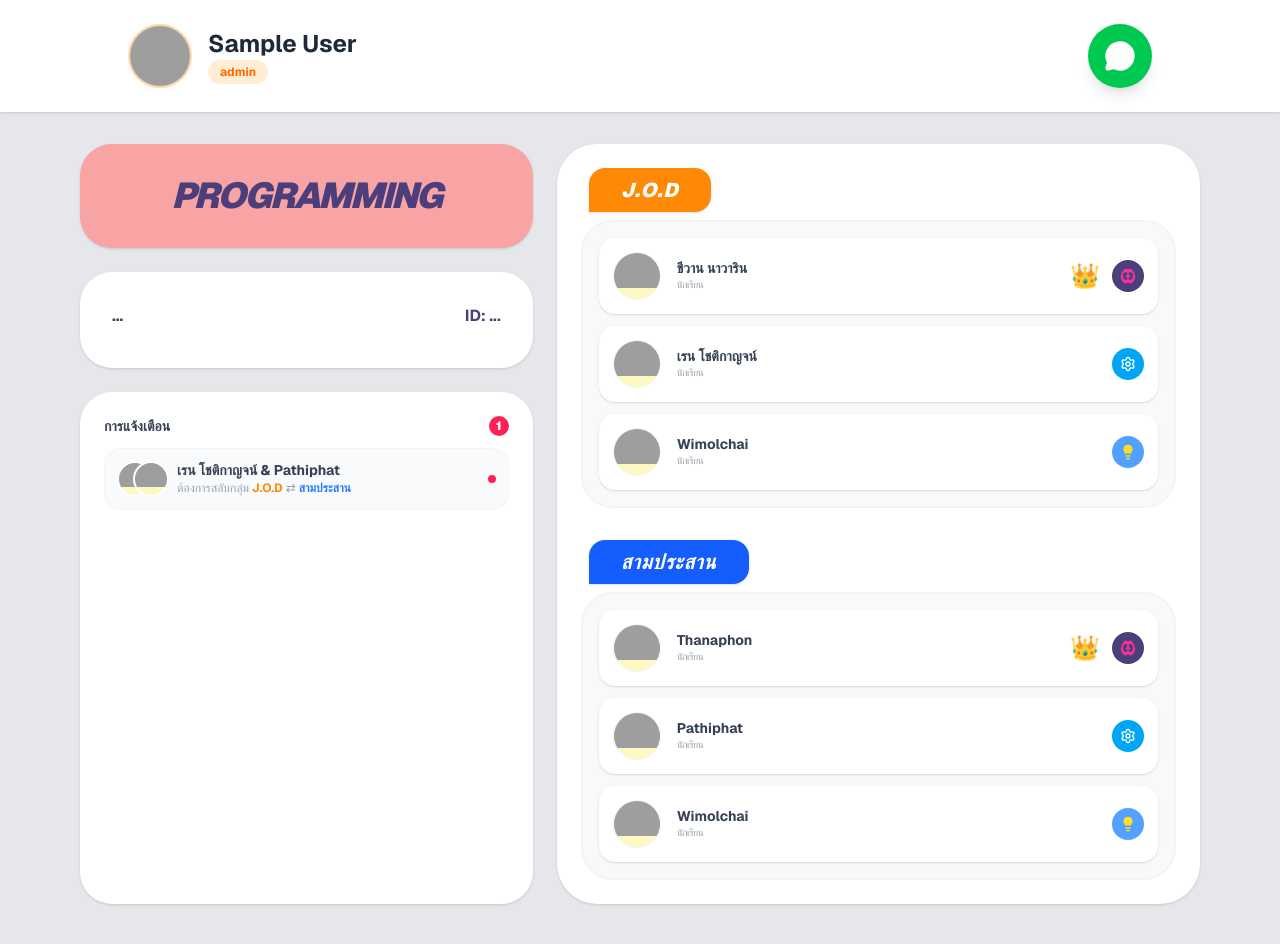
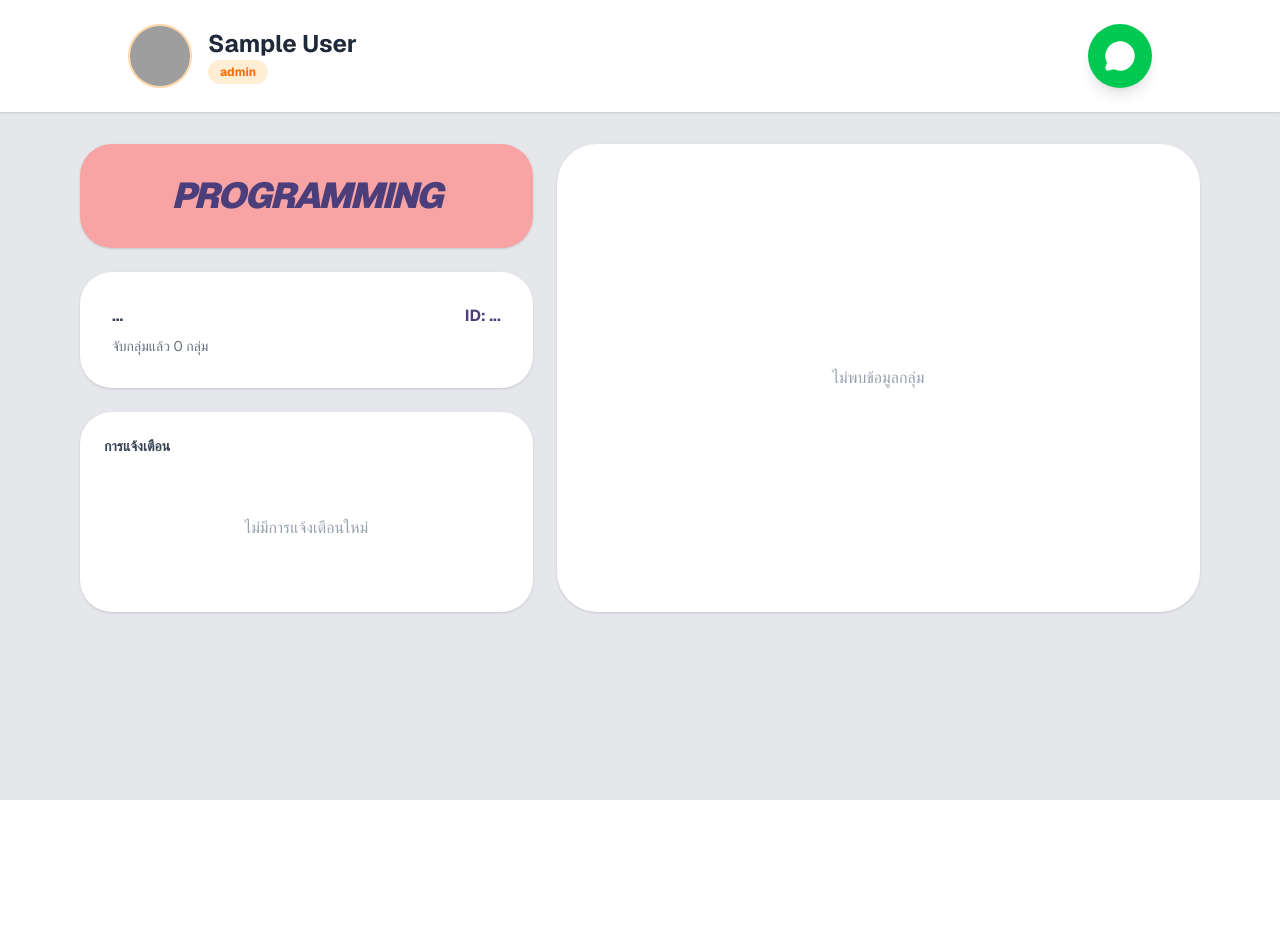
Before and after one commit to Oatto319/FinalProject, a Next.js app: page /create/group in a window 1280 px wide. Shown: the top 944 px of the page. After the commit the page ends 800 px from the top, so only its background shows below. Built offline with nearby package versions, Linux system fonts and the light colour scheme; sample sign-in values are in the browser's storage; grey boxes are pictures that could not be loaded.

Commit message:
fix group page

```diff
--- a/app/create/group/page.tsx
+++ b/app/create/group/page.tsx
@@ -2,20 +2,21 @@
 
 import React, { useState, useEffect } from 'react';
 import { useRouter } from 'next/navigation';
-import { Brain, Settings, Lightbulb, X } from 'lucide-react';
+import { X } from 'lucide-react';
 import Navbar from '../../navbar/page';
 
-interface Member {
+interface RoomMember {
   name: string;
-  role: string;
-  isLeader: boolean;
-  type: 'brain' | 'settings' | 'lightbulb';
+  avatarSeed: number;
+  gmail: string;
+  role?: string;
 }
 
-interface Group {
+interface MatchedGroup {
+  id: number;
   name: string;
-  color: string;
-  members: Member[];
+  members: RoomMember[];
+  leaderId?: string;
 }
 
 interface TransferRequest {
@@ -27,79 +28,51 @@ interface TransferRequest {
   reason?: string;
 }
 
+const GROUP_COLORS = [
+  'bg-orange-400',
+  'bg-blue-600',
+  'bg-emerald-500',
+  'bg-purple-500',
+  'bg-rose-500',
+  'bg-amber-500',
+  'bg-cyan-500',
+  'bg-indigo-500',
+];
+
+const ROLE_ICONS: Record<string, string> = {
+  'นักวิเคราะห์': '/img/brain.png',
+  'นักสร้างสรรค์': '/img/idea.png',
+  'ผู้ปฏิบัติ': '/img/pencil.png',
+  'ผู้ประสานงาน': '/img/make.png',
+};
+
 const GroupResultPage = () => {
   const router = useRouter();
   const [showModal, setShowModal] = useState(false);
   const [selectedReq, setSelectedReq] = useState<TransferRequest | null>(null);
-  const [user, setUser] = useState<{ name: string; avatarSeed: number } | null>(null);
-  const [room, setRoom] = useState<{ id: string; title: string; totalMembers: number; groupSize: number } | null>(null);
+  const [room, setRoom] = useState<{ id: string; title: string; totalMembers: number; groupSize: number; template?: string } | null>(null);
+  const [groups, setGroups] = useState<MatchedGroup[]>([]);
+  const [transferRequests, setTransferRequests] = useState<TransferRequest[]>([]);
 
   useEffect(() => {
-    const raw = localStorage.getItem('currentUser');
-    if (raw) setUser(JSON.parse(raw));
     const roomRaw = localStorage.getItem('currentRoom');
-    if (roomRaw) setRoom(JSON.parse(roomRaw));
+    if (!roomRaw) return;
+    const r = JSON.parse(roomRaw);
+    setRoom(r);
+
+    const groupsRaw = localStorage.getItem(`matchedGroups_${r.id}`);
+    if (groupsRaw) setGroups(JSON.parse(groupsRaw));
   }, []);
-
-  const [transferRequests, setTransferRequests] = useState<TransferRequest[]>([
-    { id: 1, name: 'เรน โชติกาญจน์', swapWith: 'Pathiphat', fromGroup: 'J.O.D', toGroup: 'สามประสาน', reason: 'เพื่อนสนิทอยู่กลุ่มนั้นครับ' },
-  ]);
-
-  const groups: Group[] = [
-    {
-      name: 'J.O.D',
-      color: 'bg-orange-400',
-      members: [
-        { name: 'ชีวาน นาวาริน', role: 'นักเรียน', isLeader: true, type: 'brain' },
-        { name: 'เรน โชติกาญจน์', role: 'นักเรียน', isLeader: false, type: 'settings' },
-        { name: 'Wimolchai', role: 'นักเรียน', isLeader: false, type: 'lightbulb' },
-      ],
-    },
-    {
-      name: 'สามประสาน',
-      color: 'bg-blue-600',
-      members: [
-        { name: 'Thanaphon', role: 'นักเรียน', isLeader: true, type: 'brain' },
-        { name: 'Pathiphat', role: 'นักเรียน', isLeader: false, type: 'settings' },
-        { name: 'Wimolchai', role: 'นักเรียน', isLeader: false, type: 'lightbulb' },
-      ],
-    },
-  ];
 
   const handleOpen = (req: TransferRequest) => {
     setSelectedReq(req);
     setShowModal(true);
   };
 
-  const handleRequest = (id: number, action: 'approve' | 'reject') => {
+  const handleRequest = (id: number) => {
     setTransferRequests(prev => prev.filter(r => r.id !== id));
     setShowModal(false);
     setSelectedReq(null);
-  };
-
-  const renderTypeIcon = (type: Member['type']) => {
-    switch (type) {
-      case 'brain':
-        return (
-          <div className="w-8 h-8 rounded-full bg-[#4B3E7A] flex items-center justify-center text-pink-500">
-            <Brain size={16} fill="currentColor" />
-          </div>
-        );
-      case 'settings':
-        return (
-          <div className="w-8 h-8 rounded-full bg-sky-500 flex items-center justify-center text-white">
-            <Settings size={16} />
-          </div>
-        );
-      case 'lightbulb':
-        return (
-          <div className="w-8 h-8 rounded-full bg-blue-400 flex items-center justify-center text-yellow-300">
-            <Lightbulb size={16} fill="currentColor" />
-          </div>
-        );
-      default:
-        return null;
-    }
   };
 
   return (
@@ -111,10 +84,10 @@ const GroupResultPage = () => {
         {/* Left Column */}
         <div className="lg:col-span-5 flex flex-col gap-6">
 
-          {/* Programming Title Card */}
+          {/* Template Title Card */}
           <div className="bg-[#F8A4A4] rounded-[32px] p-8 flex items-center justify-center shadow-sm">
             <h1 className="text-[#4B3E7A] text-4xl font-black italic tracking-tighter uppercase">
-              PROGRAMMING
+              {room?.template ?? 'PROGRAMMING'}
             </h1>
           </div>
 
@@ -126,8 +99,9 @@ const GroupResultPage = () => {
                 <p className="text-sm text-gray-500 italic">
                   {room ? `จำนวน ${room.totalMembers} คน กลุ่มละ ${room.groupSize} คน` : ''}
                 </p>
+                <p className="text-sm text-gray-500">จับกลุ่มแล้ว {groups.length} กลุ่ม</p>
               </div>
-              <div className="text-right space-y-2">
+              <div className="text-right">
                 <p className="font-bold text-[#4B3E7A]">ID: {room?.id ?? '...'}</p>
               </div>
             </div>
@@ -143,80 +117,61 @@ const GroupResultPage = () => {
                 </span>
               )}
             </div>
-
-            {transferRequests.length === 0 ? (
             <div className="flex-1 flex items-center justify-center">
               <p className="text-gray-400 font-medium">ไม่มีการแจ้งเตือนใหม่</p>
             </div>
-            ) : (
-              <div className="flex flex-col gap-2">
-                {transferRequests.map((req) => (
-                  <button
-                    key={req.id}
-                    onClick={() => handleOpen(req)}
-                    className="w-full bg-gray-50 rounded-2xl border border-gray-100 p-3 flex items-center gap-3 hover:bg-gray-100 transition-all text-left"
-                  >
-                    {/* Avatar ซ้อนกัน */}
-                    <div className="relative w-12 h-9 flex-shrink-0">
-                      <div className="absolute left-0 top-0 w-9 h-9 rounded-full overflow-hidden bg-yellow-100 border-2 border-white">
-                        <img src={`https://api.dicebear.com/7.x/avataaars/svg?seed=${req.name}`} alt={req.name} />
-                      </div>
-                      <div className="absolute left-4 top-0 w-9 h-9 rounded-full overflow-hidden bg-yellow-100 border-2 border-white">
-                        <img src={`https://api.dicebear.com/7.x/avataaars/svg?seed=${req.swapWith}`} alt={req.swapWith} />
-                      </div>
-                    </div>
-
-                    <div className="flex-1">
-                      <p className="font-bold text-gray-700 text-sm leading-tight">
-                        {req.name} & {req.swapWith}
-                      </p>
-                      <p className="text-xs text-gray-400">
-                        ต้องการสลับกลุ่ม{' '}
-                        <span className="text-orange-400 font-bold">{req.fromGroup}</span>
-                        {' ⇄ '}
-                        <span className="text-blue-500 font-bold">{req.toGroup}</span>
-                      </p>
-                    </div>
-
-                    <div className="w-2 h-2 bg-rose-500 rounded-full flex-shrink-0"></div>
-                  </button>
-                ))}
-              </div>
-            )}
           </div>
 
         </div>
 
         {/* Right Column: Groups List */}
         <div className="lg:col-span-7 bg-white rounded-[40px] p-6 shadow-sm overflow-hidden flex flex-col gap-8">
-          {groups.map((group, idx) => (
-            <div key={idx} className="flex flex-col">
-              <div className={`inline-block self-start ${group.color} text-white px-8 py-2 rounded-t-2xl rounded-br-2xl font-black text-xl italic tracking-wider mb-2 ml-2 shadow-sm`}>
+          {groups.length === 0 ? (
+            <div className="flex-1 flex items-center justify-center text-gray-400 font-medium">
+              ไม่พบข้อมูลกลุ่ม
+            </div>
+          ) : (
+            groups.map((group, idx) => (
+              <div key={group.id} className="flex flex-col">
+                <div className={`inline-block self-start ${GROUP_COLORS[idx % GROUP_COLORS.length]} text-white px-8 py-2 rounded-t-2xl rounded-br-2xl font-black text-xl italic tracking-wider mb-2 ml-2 shadow-sm`}>
                   {group.name}
                 </div>
                 <div className="bg-gray-100/50 border-2 border-gray-100 rounded-[32px] p-4 flex flex-col gap-3">
-                {group.members.map((member, mIdx) => (
+                  {group.members.map((member, mIdx) => {
+                    const avatarUrl = member.avatarSeed
+                      ? `https://api.dicebear.com/7.x/avataaars/svg?seed=${member.avatarSeed + 100}`
+                      : `https://api.dicebear.com/7.x/avataaars/svg?seed=Guest`;
+                    const roleIcon = member.role ? ROLE_ICONS[member.role] : null;
+                    const isLeader = group.leaderId === member.name;
+                    return (
                       <div key={mIdx} className="bg-white rounded-2xl p-3 flex items-center justify-between shadow-sm border-2 border-transparent hover:border-yellow-400 transition-all">
                         <div className="flex items-center gap-4">
-                      <div className="w-12 h-12 rounded-full overflow-hidden bg-yellow-100 border border-gray-100">
-                        <img src={`https://api.dicebear.com/7.x/avataaars/svg?seed=${member.name}`} alt={member.name} />
+                          <div className="w-12 h-12 rounded-full overflow-hidden bg-gray-100 border border-gray-100">
+                            <img src={avatarUrl} alt={member.name} className="w-full h-full object-cover" />
                           </div>
                           <div>
+                            <div className="flex items-center gap-1">
+                              {isLeader && <span className="text-lg">👑</span>}
                               <h4 className="font-bold text-gray-700 text-sm leading-tight">{member.name}</h4>
-                        <p className="text-[10px] text-gray-400 uppercase tracking-tighter">{member.role}</p>
+                            </div>
+                            {member.role && (
+                              <div className="flex items-center gap-1 mt-0.5">
+                                {roleIcon && <img src={roleIcon} alt={member.role} className="w-3 h-3 object-contain" />}
+                                <p className="text-[10px] text-gray-400">{member.role}</p>
+                              </div>
+                            )}
                           </div>
                         </div>
-                    <div className="flex items-center gap-3">
-                      {member.isLeader && (
-                        <span className="text-2xl" role="img" aria-label="leader">👑</span>
+                        {roleIcon && (
+                          <img src={roleIcon} alt={member.role} className="w-8 h-8 object-contain opacity-60" />
                         )}
-                      {renderTypeIcon(member.type)}
+                      </div>
+                    );
+                  })}
                 </div>
               </div>
-                ))}
-              </div>
-            </div>
-          ))}
+            ))
+          )}
         </div>
 
       </div>
@@ -225,8 +180,6 @@ const GroupResultPage = () => {
       {showModal && selectedReq && (
         <div className="fixed inset-0 bg-black/50 backdrop-blur-sm flex items-center justify-center z-50 p-4">
           <div className="bg-white rounded-[32px] w-full max-w-md shadow-2xl overflow-hidden">
-
-            {/* Header สีแดง */}
             <div className="bg-rose-500 px-6 py-4 flex items-center justify-between">
               <h2 className="font-black text-xl text-white">คำร้องขอย้ายกลุ่ม</h2>
               <button
@@ -236,73 +189,21 @@ const GroupResultPage = () => {
                 <X size={18} />
               </button>
             </div>
-
             <div className="p-6 flex flex-col gap-4">
-
-              {/* คนที่ 1 */}
-              <div className="flex items-center gap-3">
-                <div className="w-12 h-12 rounded-full overflow-hidden bg-yellow-100 flex-shrink-0">
-                  <img src={`https://api.dicebear.com/7.x/avataaars/svg?seed=${selectedReq.name}`} alt={selectedReq.name} />
-                </div>
-                <div className="flex-1">
-                  <p className="font-bold text-gray-700 text-sm">{selectedReq.name}</p>
-                  <p className="text-[10px] text-gray-400 uppercase">นักเรียน</p>
-                </div>
-                <div className="bg-orange-400 text-white font-black text-sm px-4 py-1.5 rounded-xl">
-                  {selectedReq.fromGroup}
-                </div>
-                <div className="w-9 h-9 bg-sky-500 rounded-full flex items-center justify-center text-white flex-shrink-0">
-                  <Settings size={18} />
-                </div>
-              </div>
-
-              {/* คนที่ 2 */}
-              <div className="flex items-center gap-3">
-                <div className="w-12 h-12 rounded-full overflow-hidden bg-yellow-100 flex-shrink-0">
-                  <img src={`https://api.dicebear.com/7.x/avataaars/svg?seed=${selectedReq.swapWith}`} alt={selectedReq.swapWith} />
-                </div>
-                <div className="flex-1">
-                  <p className="font-bold text-gray-700 text-sm">{selectedReq.swapWith}</p>
-                  <p className="text-[10px] text-gray-400 uppercase">นักเรียน</p>
-                </div>
-                <div className="bg-blue-500 text-white font-black text-sm px-4 py-1.5 rounded-xl">
-                  {selectedReq.toGroup}
-                </div>
-                <div className="w-9 h-9 bg-sky-500 rounded-full flex items-center justify-center text-white flex-shrink-0">
-                  <Settings size={18} />
-                </div>
-              </div>
-
-              {/* ไอคอนสลับ */}
-              <div className="flex justify-end pr-2">
-                <div className="w-12 h-12 bg-gray-100 rounded-full flex items-center justify-center text-gray-500 text-2xl">
-                  ↻
-                </div>
-              </div>
-
-              {/* เหตุผล */}
-              {selectedReq.reason && (
-                <p className="text-xs text-gray-500 italic bg-gray-50 rounded-xl px-3 py-2 border border-gray-100">
-                  "{selectedReq.reason}"
-                </p>
-              )}
-
-              {/* ปุ่ม */}
               <div className="flex gap-3">
                 <button
-                  onClick={() => handleRequest(selectedReq.id, 'reject')}
+                  onClick={() => handleRequest(selectedReq.id)}
                   className="flex-1 bg-rose-300 hover:bg-rose-400 text-white font-black py-3 rounded-2xl transition-all active:scale-95"
                 >
                   ปฏิเสธ
                 </button>
                 <button
-                  onClick={() => handleRequest(selectedReq.id, 'approve')}
+                  onClick={() => handleRequest(selectedReq.id)}
                   className="flex-1 bg-green-400 hover:bg-green-500 text-white font-black py-3 rounded-2xl transition-all active:scale-95"
                 >
                   อนุมัติ
                 </button>
               </div>
-
             </div>
           </div>
         </div>
--- a/app/create/match/page.tsx
+++ b/app/create/match/page.tsx
@@ -29,6 +29,7 @@ const MatchPage = () => {
   const [room, setRoom] = useState<CurrentRoom | null>(null);
   const [members, setMembers] = useState<RoomMember[]>([]);
   const [readyUsers, setReadyUsers] = useState<string[]>([]);
+  const [matchMode, setMatchMode] = useState<string>('');
 
   const loadData = () => {
     const roomRaw = localStorage.getItem('currentRoom');
@@ -49,6 +50,11 @@ const MatchPage = () => {
   useEffect(() => {
     const raw = localStorage.getItem('currentUser');
     if (raw) setUser(JSON.parse(raw));
+    const pendingRaw = localStorage.getItem('pendingRoom');
+    if (pendingRaw) {
+      const pending = JSON.parse(pendingRaw);
+      setMatchMode(pending.matchMode ?? '');
+    }
     loadData();
   }, []);
 
@@ -113,7 +119,7 @@ const MatchPage = () => {
                 >
                   <div className="flex items-center gap-4">
                     <div className="w-14 h-14 rounded-full overflow-hidden bg-yellow-100 border border-gray-100">
-                      <img src={`https://api.dicebear.com/7.x/avataaars/svg?seed=${member.avatarSeed}`} alt={member.name} />
+                      <img src={member.avatarSeed ? `https://api.dicebear.com/7.x/avataaars/svg?seed=${member.avatarSeed + 100}` : `https://api.dicebear.com/7.x/avataaars/svg?seed=Guest`} alt={member.name} />
                     </div>
                     <div>
                       <h4 className="font-bold text-gray-700 leading-tight">{member.name}</h4>
@@ -144,6 +150,11 @@ const MatchPage = () => {
                     <span className="bg-[#94A3B8] text-white text-[10px] px-2 py-0.5 rounded font-bold uppercase tracking-tighter">HOST</span>
                   </div>
                   <p className="text-xs text-gray-400">อาจารย์</p>
+                  {matchMode && (
+                    <span className={`mt-1 inline-block text-[10px] font-bold px-2 py-0.5 rounded-full ${matchMode === 'auto' ? 'bg-blue-100 text-blue-600' : 'bg-purple-100 text-purple-600'}`}>
+                      {matchMode === 'auto' ? '⚡ จับคู่อัตโนมัติ' : '🎛 กำหนดเอง'}
+                    </span>
+                  )}
                 </div>
               </div>
 
```
Also changed, not shown: app/join/check/page.tsx (+9 -0 lines), app/join/myroom/page.tsx (+8 -0 lines). Lines whose indentation alone changed are shown as unchanged.
